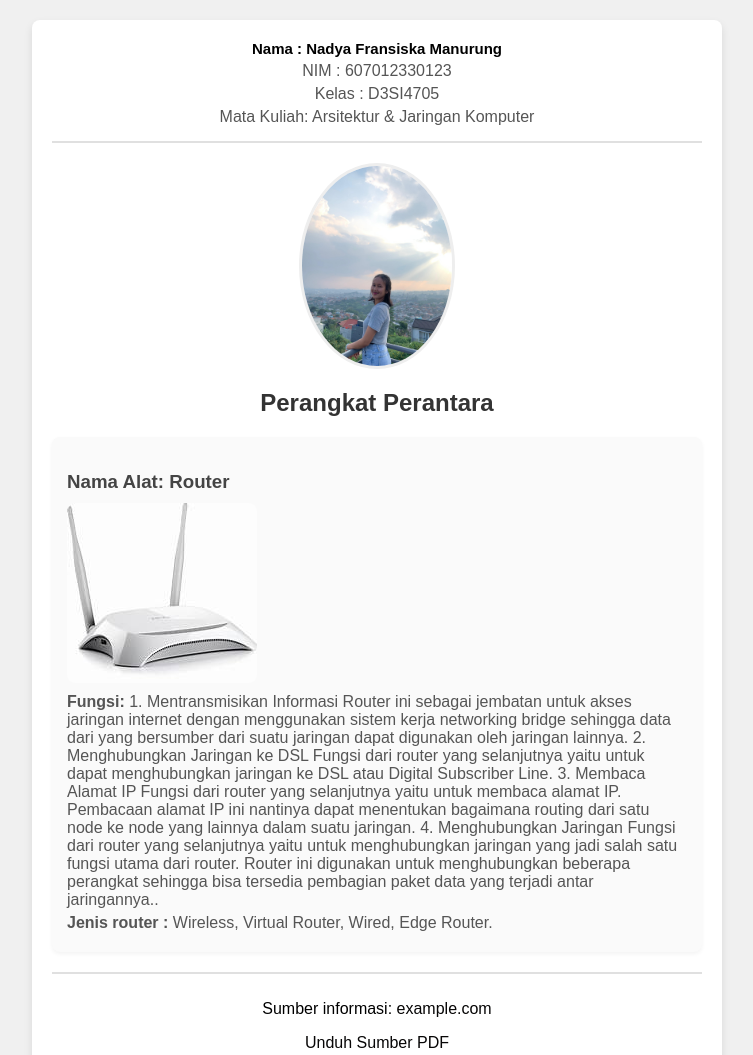
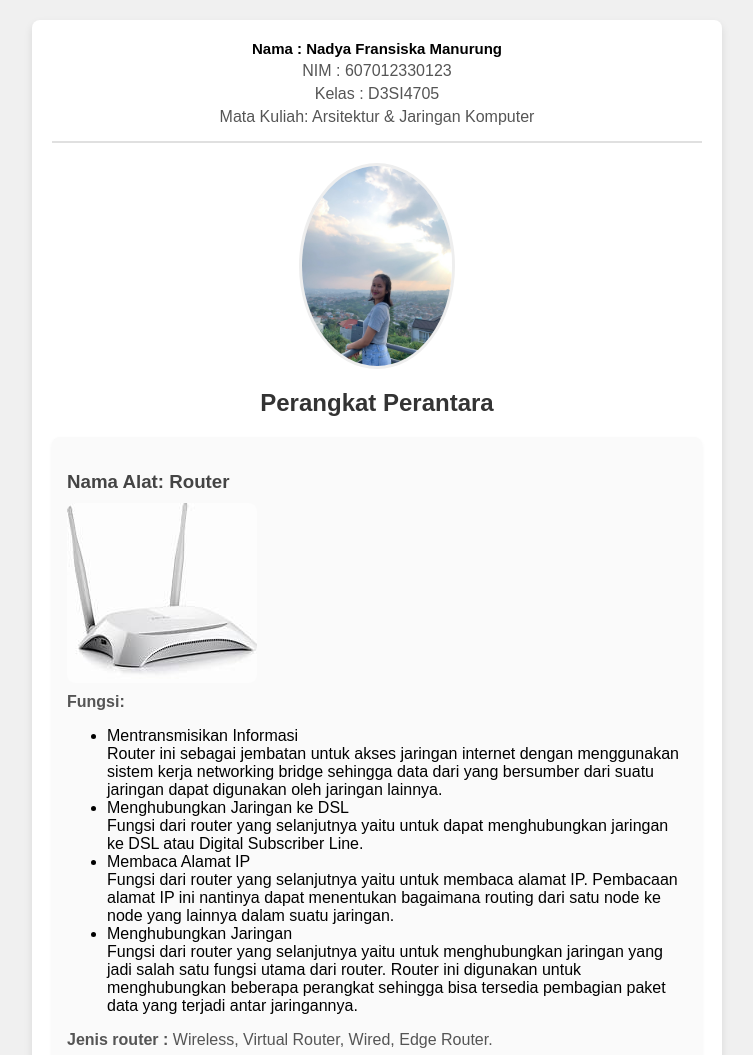
Before and after one commit to nadddyaa/nadyafransiska-tubes-arsijarkom, a plain HTML site: page index.html in a window 1280 px wide. Shown: the top 1055 px of the page, without its empty margins (263-1016 px from the left). Drawn offline with Linux system fonts and the light colour scheme.

Commit message:
Update index.html

```diff
--- a/index.html
+++ b/index.html
@@ -23,17 +23,17 @@
                 <h3>Nama Alat: Router</h3>
                 <img src="router.jfif" alt="Gambar Router">
                 <p><strong>Fungsi:</strong>
-                    1. Mentransmisikan Informasi
-                    Router ini sebagai jembatan untuk akses jaringan internet dengan menggunakan sistem kerja networking bridge sehingga data dari yang bersumber dari suatu jaringan dapat digunakan oleh jaringan lainnya.
-
-                    2. Menghubungkan Jaringan ke DSL
-                    Fungsi dari router yang selanjutnya yaitu untuk dapat menghubungkan jaringan ke DSL atau Digital Subscriber Line.
-
-                    3. Membaca Alamat IP
-                    Fungsi dari router yang selanjutnya yaitu untuk membaca alamat IP. Pembacaan alamat IP ini nantinya dapat menentukan bagaimana routing dari satu node ke node yang lainnya dalam suatu jaringan.
-
-                    4. Menghubungkan Jaringan
-                    Fungsi dari router yang selanjutnya yaitu untuk menghubungkan jaringan yang jadi salah satu fungsi utama dari router. Router ini digunakan untuk menghubungkan beberapa perangkat sehingga bisa tersedia pembagian paket data yang terjadi antar jaringannya..</p>
+                   <ul>
+                        <li>Mentransmisikan Informasi</li>
+                            Router ini sebagai jembatan untuk akses jaringan internet dengan menggunakan sistem kerja networking bridge sehingga data dari yang bersumber dari suatu jaringan dapat digunakan oleh jaringan lainnya.
+                        <li> Menghubungkan Jaringan ke DSL</li>
+                            Fungsi dari router yang selanjutnya yaitu untuk dapat menghubungkan jaringan ke DSL atau Digital Subscriber Line.
+                        <li>Membaca Alamat IP</li>
+                            Fungsi dari router yang selanjutnya yaitu untuk membaca alamat IP. Pembacaan alamat IP ini nantinya dapat menentukan bagaimana routing dari satu node ke node yang lainnya dalam suatu jaringan.
+                        <li>Menghubungkan Jaringan</li>
+                        Fungsi dari router yang selanjutnya yaitu untuk menghubungkan jaringan yang jadi salah satu fungsi utama dari router. Router ini digunakan untuk menghubungkan beberapa perangkat sehingga bisa tersedia pembagian paket data yang terjadi antar jaringannya.
+                    </ul>
+                </p>
                 <p><strong>Jenis router :</strong> Wireless, Virtual Router, Wired, Edge Router.</p>
             </article>
 
```
